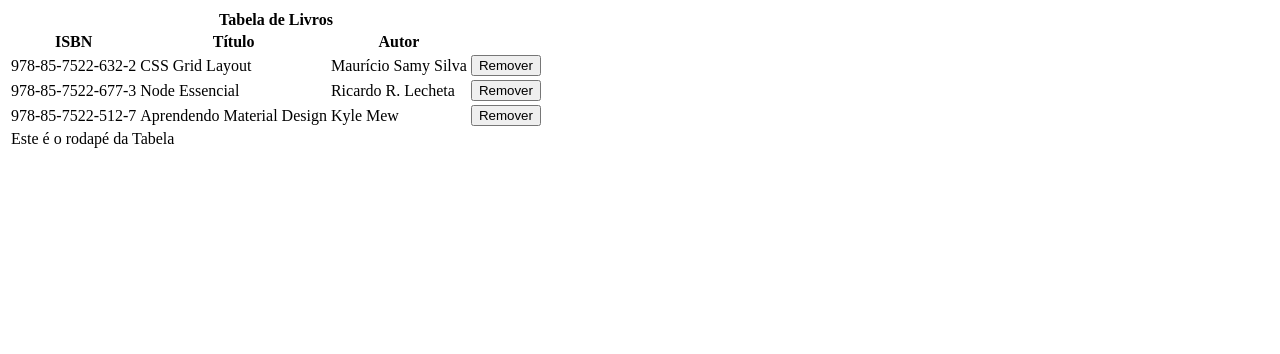
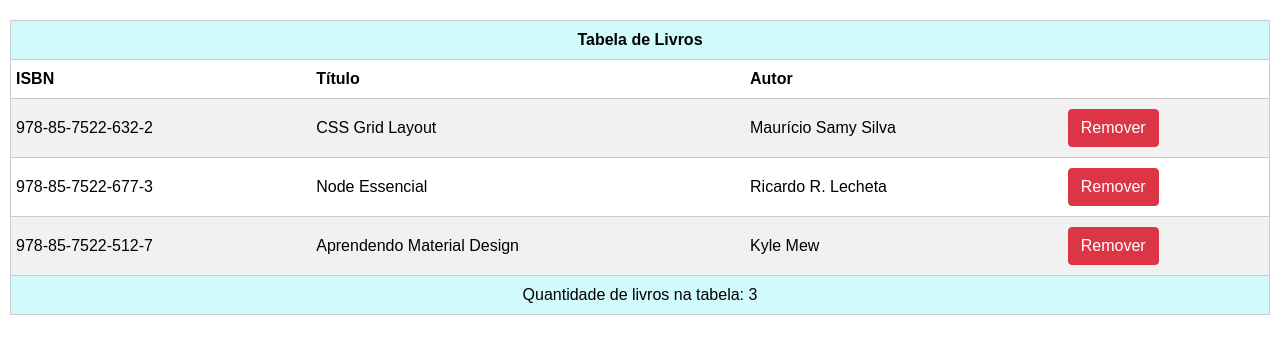
Before and after one commit to severidade/book_react_aprenda_praticando, a React (Create React App) app in the folder livro-react-maujor/tabela-livros/: page / in a window 1280 px wide. Shown: the top 354 px of the page. Built offline with nearby package versions, Linux system fonts and the light colour scheme.

Commit message:
feat: :rocket: Passando via props para o footer a quantidade de livros na tabela

```diff
--- a/livro-react-maujor/tabela-livros/src/App.js
+++ b/livro-react-maujor/tabela-livros/src/App.js
@@ -28,8 +28,8 @@ class App extends Component {
 		return (
 			<table className="tabela">
 				<TabelaHead />
-				<TabelaFoot />
 				<TabelaBody livros={ this.state.livros } />
+				<TabelaFoot qdeLivros= { this.state.livros.length } />
 			</table>
 		);
 	}
--- a/livro-react-maujor/tabela-livros/src/componentes/TabelaBody.js
+++ b/livro-react-maujor/tabela-livros/src/componentes/TabelaBody.js
@@ -1,6 +1,6 @@
 import React from "react";
 
-const TabelaBody = props => (
+const TabelaBody = (props) => (
   <tbody>
     { props.livros.map( ( livro, index ) => (
       <tr key={ livro.id }>
--- a/livro-react-maujor/tabela-livros/src/componentes/TabelaFoot.js
+++ b/livro-react-maujor/tabela-livros/src/componentes/TabelaFoot.js
@@ -1,9 +1,9 @@
 import React from "react";
 
-const TabelaFoot = () => (
+const TabelaFoot = (props) => (
   <tfoot>
     <tr>
-      <td colSpan="4">Este é o rodapé da Tabela</td>
+      <td colSpan="4">Quantidade de livros na tabela: {props.qdeLivros } </td>
     </tr>
   </tfoot>
 );
--- a/livro-react-maujor/tabela-livros/src/index.css
+++ b/livro-react-maujor/tabela-livros/src/index.css
@@ -0,0 +1,64 @@
+body {
+  font: 16px sans-serif;
+  margin: 0;
+}
+.tabela {
+  border-collapse: collapse;
+  border: 1px solid #ccc;
+  width: calc(100% - 20px);
+  margin: 20px auto;
+}
+.tabela th,
+.tabela td {
+  padding: 10px 5px;
+  border-bottom: 1px solid #ccc;
+}
+thead > tr:last-child {
+  text-align: left;
+}
+thead > tr:first-child {
+  background: #d1fafd;
+}
+tbody > tr:nth-child(2n-1) {
+  background: #f1f1f1;
+}
+tfoot > tr {
+  text-align: center;
+  background: #d1fafd;
+}
+.botao {
+  display: inline-block;
+  font-weight: 400;
+  color: #212529;
+  text-align: center;
+  vertical-align: middle;
+  cursor: pointer;
+  background-color: transparent;
+  border: 1px solid transparent;
+  padding: 0.375rem 0.75rem;
+  font-size: 1rem;
+  line-height: 1.5;
+  border-radius: 0.25rem;
+  transition: color 0.15s ease-in-out, background-color 0.15s ease-in-out,
+    border-color 0.15s ease-in-out, box-shadow 0.15s ease-in-out;
+}
+.remover {
+  color: #fff;
+  background-color: #dc3545;
+  border-color: #dc3545;
+}
+.remover:hover {
+  color: #fff;
+  background-color: #c82333;
+  border-color: #bd2130;
+}
+.editar {
+  color: #fff;
+  background-color: #007bff;
+  border-color: #007bff;
+}
+.editar:hover {
+  color: #fff;
+  background-color: #0069d9;
+  border-color: #0062cc;
+}
```
